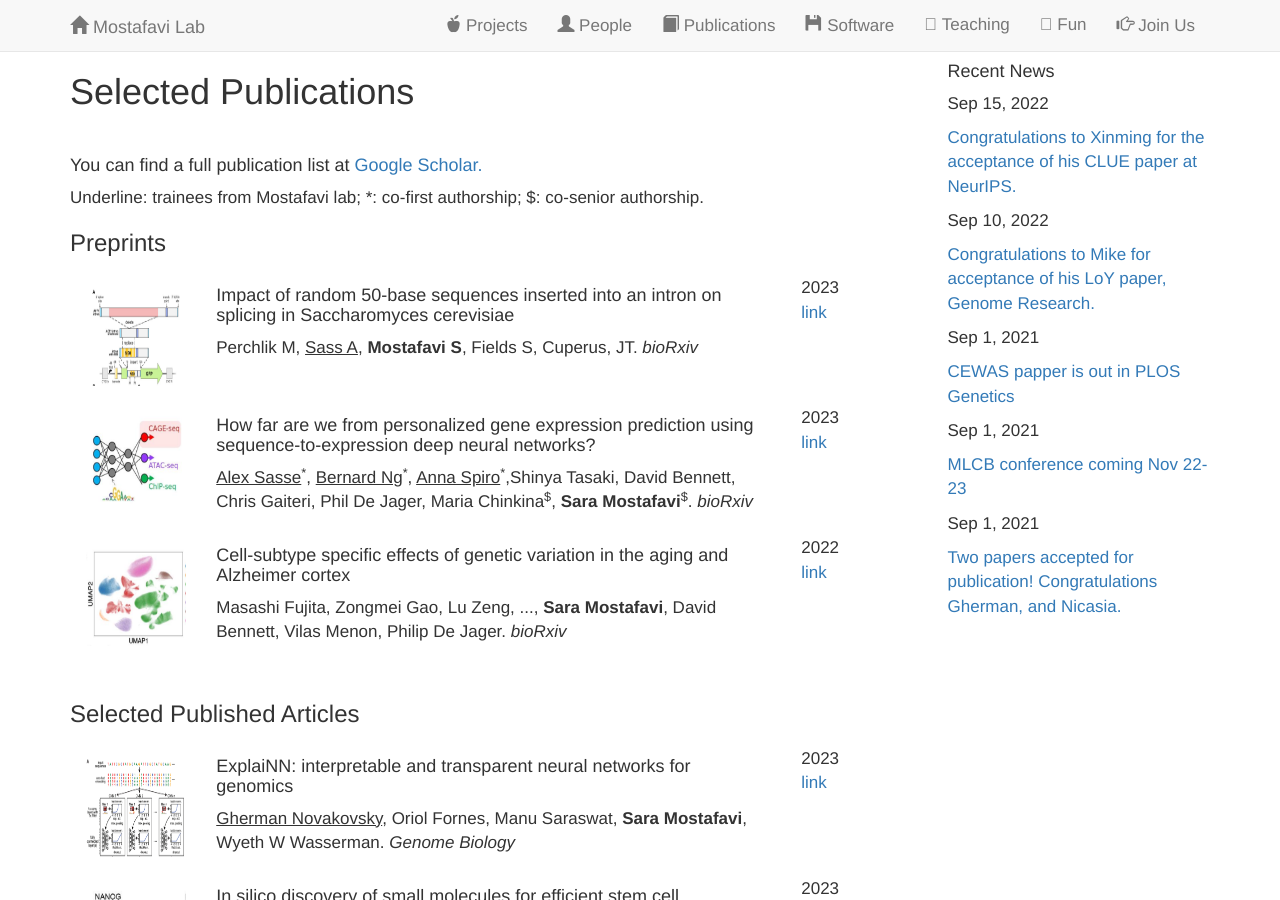
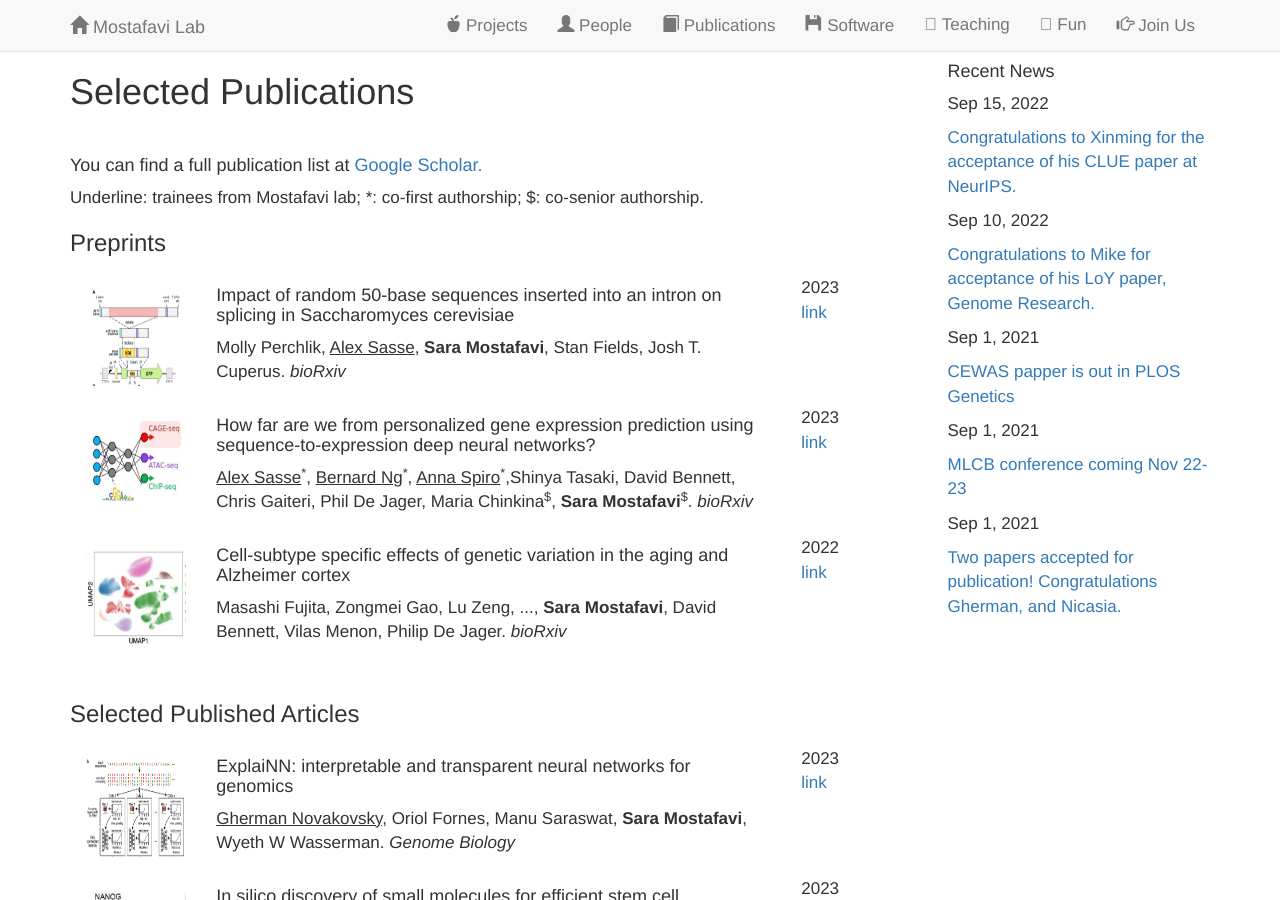
Before and after one commit to saramostafavi/saramostafavi.github.io, a Jekyll site: the page built from publications.html, in a window 1280 px wide and 900 px high. Built offline with Jekyll 4.4.1, drawn with Linux system fonts in a browser that asks for light colours; nearby versions of some CDN libraries; a style sheet for code colours, icons or effects is not loaded.

Commit message:
Update preprints.yml

```diff
--- a/_data/preprints.yml
+++ b/_data/preprints.yml
@@ -2,7 +2,7 @@
 - title: >
     Impact of random 50-base sequences inserted into an intron on splicing in Saccharomyces cerevisiae
   author: >
-     Perchlik M, <u> Sass A</u>,  <b>Mostafavi S</b>, Fields S, Cuperus, JT.<I> bioRxiv</I>
+     Molly Perchlik, <u> Alex Sasse</u>,  <b>Sara Mostafavi</b>, Stan Fields, Josh T. Cuperus.<I> bioRxiv</I>
   image: ../images/RNA.png
   year: 2023
   repo:
```
